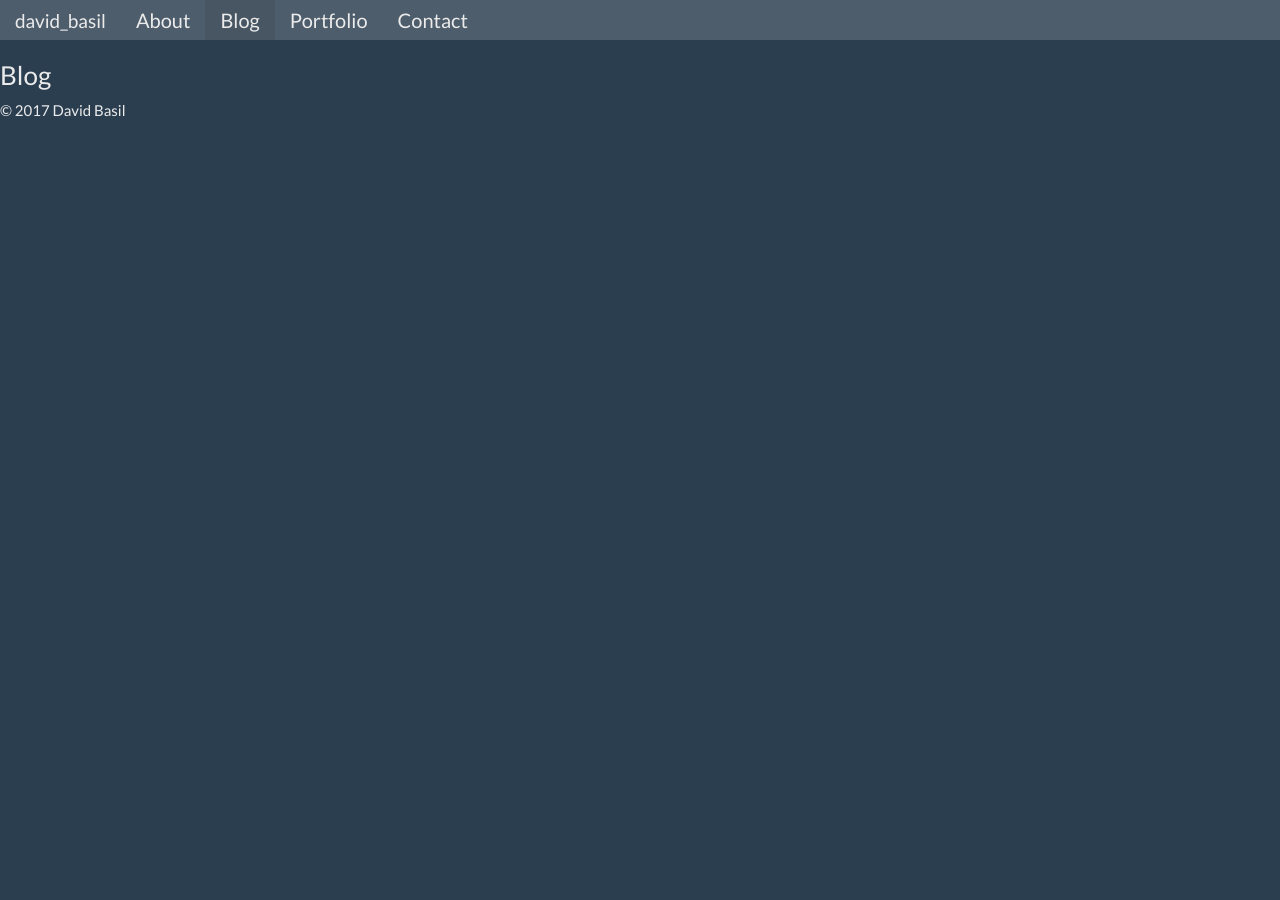
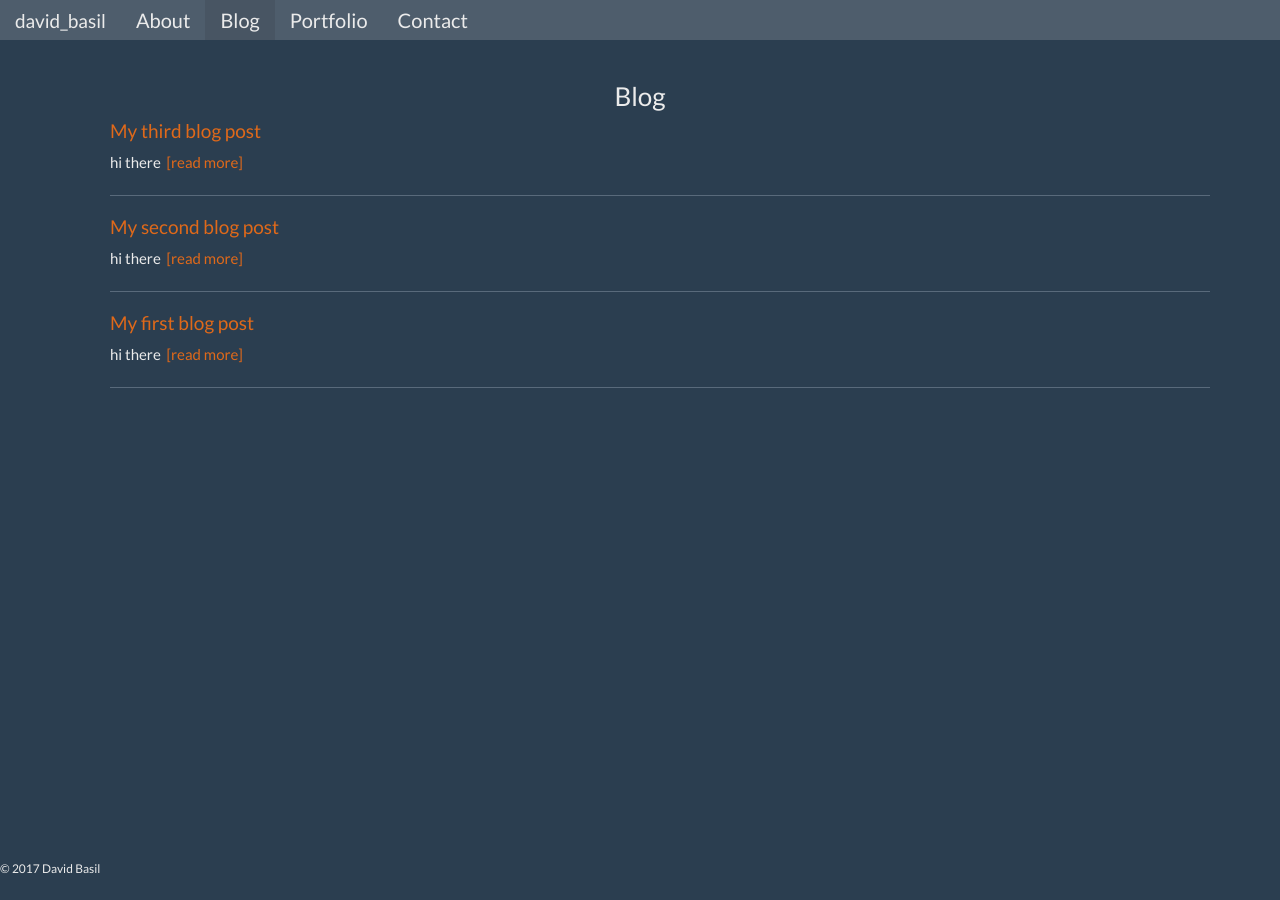
Before and after one commit to DavidBasil/basildavid, a Jekyll site: the page built from blog.html, in a window 1280 px wide. Built offline with Jekyll 4.4.1, drawn with Linux system fonts in a browser that asks for light colours.

Commit message:
add dummy data to posts

```diff
--- a/_layouts/default.html
+++ b/_layouts/default.html
@@ -35,9 +35,11 @@
   </div>
 </nav>
 
+<div class="container">
 {{ content }}
+</div>
 
-<footer>
+<footer class="navbar navbar-fixed-bottom">
   <p>&copy; 2017 David Basil</p>
 </footer>
 
--- a/assets/css/style.css
+++ b/assets/css/style.css
@@ -1,3 +1,7 @@
 .navbar-nav {
   font-size: 20px;
 }
+
+ul {
+  list-style-type: none;
+}
--- a/blog.html
+++ b/blog.html
@@ -2,4 +2,14 @@
 layout: default
 ---
 
-<h3>Blog</h3>
+<h3 class="text-center">Blog</h3>
+
+<ul>
+  {% for post in site.posts %}
+  <li>
+    <a href="{{ post.url }}"><h4>{{ post.title }}</h4></a>
+    <p>{{ post.excerpt }}&nbsp;&nbsp;<a href="">[read more]</a></p>
+  </li>
+  <hr>
+  {% endfor %}
+</ul>
```
Also changed, not shown: _posts/2017-02-24-my-first-post.html (added, +20 -0 lines), _posts/2017-02-24-my-second-post.html (added, +19 -0 lines), _posts/2017-02-24-my-third-post.html (added, +19 -0 lines).
